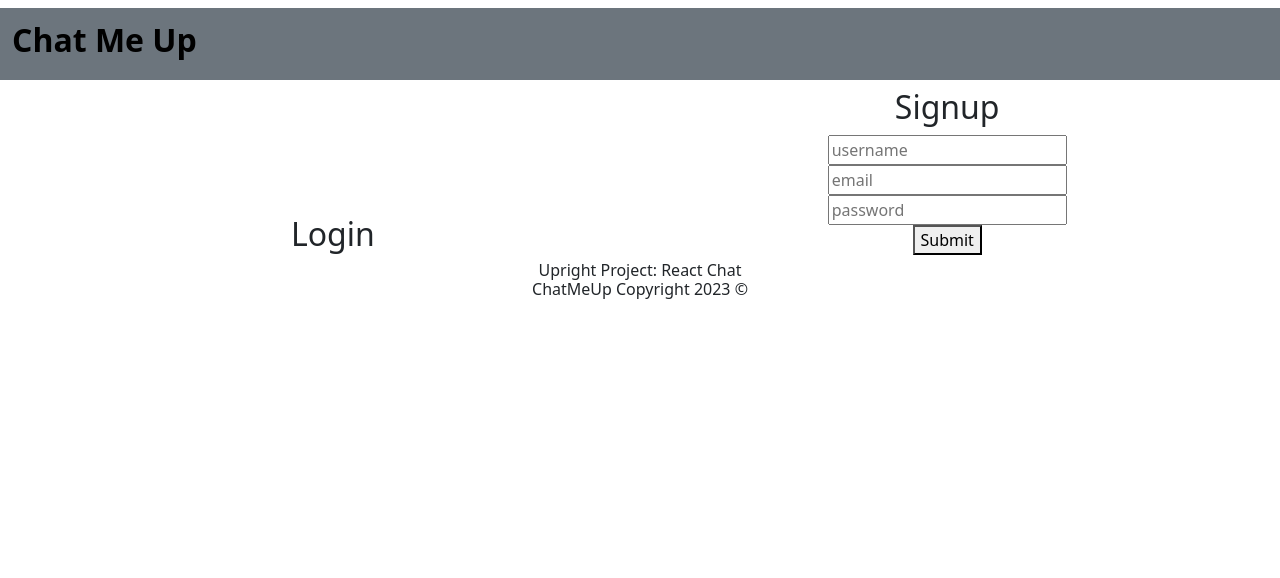
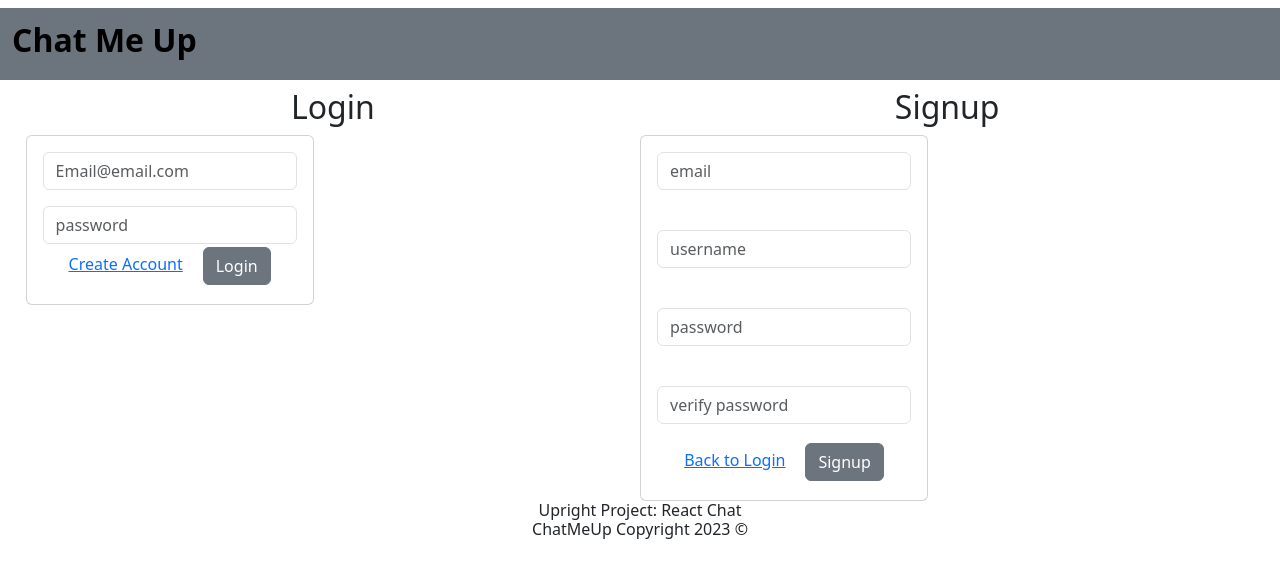
Before and after one commit to mburrow303/07_ChatServerClient, a React (Create React App) app: page / in a window 1280 px wide. Shown: the top 578 px of the page. Built offline with nearby package versions, Linux system fonts and the light colour scheme.

Commit message:
Signup updated

```diff
--- a/src/components/auth/Auth.jsx
+++ b/src/components/auth/Auth.jsx
@@ -1,25 +1,21 @@
-
-//import Login from './login/Login';
-import Signup from './signup/Signup';
+import Login from "./login/Login";
+import Signup from "./signup/Signup";
 
 function Auth(props) {
   return (
     <>
-
-    <div style={{width: '48%', display: 'inline-block'}}>
+      <div style={{ width: "48%", display: "inline-block" }}>
         <h2>Login</h2>
-     {/* place the login component here */}
-   {/* <Login setToken={props.setToken}/> */}
+        {/* Login Component */}
+        <Login setToken={props.setToken} />
       </div>
-    <div style={{width: '48%', display: 'inline-block'}}>
+      <div style={{ width: "48%", display: "inline-block" }}>
+        <h2>Signup</h2>
         {/* Signup Component */}
-     <h2>Signup</h2>
-     <Signup setToken={props.setToken}/>
+        <Signup setToken={props.setToken} />
       </div>
-
     </>
-
-  )
+  );
 }
 
 export default Auth;
--- a/src/components/auth/login/Login.jsx
+++ b/src/components/auth/login/Login.jsx
@@ -1,65 +1,76 @@
-import { useState } from 'react';
-import { useNavigate } from 'react-router-dom';
-import { Card, Cardbody, CardLink, Form, FormGroup, Input, Button } from 'reactstrap';
+import { useState } from "react";
+import { useNavigate } from "react-router-dom";
+import {
+  Card,
+  CardBody,
+  CardLink,
+  Form,
+  FormGroup,
+  Input,
+  Button,
+} from "reactstrap";
 
 function Login({ setToken }) {
-
   const navigate = useNavigate();
 
-  const [email, setEmail] = useState('');
-  const [password, setPassword] = useState('');
+  const [email, setEmail] = useState("");
+  const [password, setPassword] = useState("");
 
   async function loginUser(e) {
-    e.preventDefault(); // stop the page from reloading
+    e.preventDefault();
 
-    const response = await fetch('http://localhost:4000/user/login', {
+    const response = await fetch("http://localhost:4000/user/login", {
       headers: new Headers({
-        'content-type': 'application/json'
+        "content-type": "application/json",
       }),
-      method: 'POST',
+      method: "POST",
       body: JSON.stringify({
         email,
-        password
-      })
+        password,
+      }),
     });
 
     const results = await response.json();
     console.log(response.status);
     setToken(results.token);
-    if(response.status === 200)
-      navigate('/about')
+    if (response.status === 200) navigate("/");
   }
 
   return (
     <div>
       <Card
         style={{
-    width: '18rem'
+          width: "18rem",
         }}
       >
-  <Cardbody>
+        <CardBody>
           <Form onSubmit={loginUser}>
             <FormGroup>
               <Input
                 placeholder="Email@email.com"
-          onChange={e => setEmail(e.target.value)}
+                onChange={(e) => setEmail(e.target.value)}
               />
             </FormGroup>
             <Input
               placeholder="password"
               type="password"
-          onChange={e => setPassword(e.target.value)}
+              onChange={(e) => setPassword(e.target.value)}
             />
-        <CardLink href="http://localhost:3000/user/signup">
+            <CardLink
+              style={{ margin: "3px 10px" }}
+              href="http://localhost:3000/user/signup"
+            >
               Create Account
             </CardLink>
 
-        <Button type="submit">Login</Button>
+            <Button style={{ margin: "3px 10px" }} type="submit">
+              Login
+            </Button>
           </Form>
-      </Cardbody>
+        </CardBody>
       </Card>
     </div>
-  )
+  );
 }
 
 export default Login;
--- a/src/components/auth/signup/Signup.jsx
+++ b/src/components/auth/signup/Signup.jsx
@@ -1,35 +1,81 @@
-import {useState} from 'react'
-import {useNavigate} from 'react-router-dom'
+import { useState } from "react";
+import { useNavigate } from "react-router-dom";
+import {
+  Card,
+  CardBody,
+  CardLink,
+  Form,
+  FormGroup,
+  Input,
+  Button,
+} from "reactstrap";
 
 function Signup(props) {
   const navigate = useNavigate();
-  const [username, setUsername] = useState('');
-  const [email, setEmail] = useState('');
-  const [password, setPassword] = useState('');
+  const [username, setUsername] = useState("");
+  const [email, setEmail] = useState("");
+  const [password, setPassword] = useState("");
 
-  const signupRoute = 'http://127.0.0.1:4000/user/signup';
+  const signupRoute = "http://127.0.0.1:4000/user/signup";
 
   return (
     <div>
-      <form>
-        <input placeholder="username" onChange={
-          (e) => {
-            setUsername(e.target.value)
-          }
-        } />
-        <br />
-        <input placeholder="email" onChange={
-          (e) => {
-            setEmail(e.target.value)
-          }
-        } />
-        <br />
-        <input placeholder="password" type="password" onChange={
-          e => setPassword(e.target.value)
-        } />
-        <br />
-        <button type="submit" onClick={displayInputFields}>Submit</button>
-      </form>
+      <Card
+        style={{
+          width: "18rem",
+        }}
+      >
+        <CardBody>
+          <Form>
+            <FormGroup>
+              <Input
+                placeholder="email"
+                onChange={(e) => {
+                  setEmail(e.target.value);
+                }}
+              />
+            </FormGroup>
+            <br />
+            <FormGroup>
+              <Input
+                placeholder="username"
+                onChange={(e) => {
+                  setUsername(e.target.value);
+                }}
+              />
+            </FormGroup>
+            <br />
+            <FormGroup>
+              <Input
+                placeholder="password"
+                type="password"
+                onChange={(e) => setPassword(e.target.value)}
+              />
+            </FormGroup>
+            <br />
+            <FormGroup>
+              <Input
+                placeholder="verify password"
+                type="password" /*
+                onChange={ e => setPassword(e.target.value)} */
+              />
+            </FormGroup>
+            <CardLink
+              style={{ margin: "3px 10px" }}
+              href="http://localhost:3000/user/Login"
+            >
+              Back to Login
+            </CardLink>
+            <Button
+              style={{ margin: "3px 10px" }}
+              type="submit"
+              onClick={displayInputFields}
+            >
+              Signup
+            </Button>
+          </Form>
+        </CardBody>
+      </Card>
 
       {/*
         username !== ''
@@ -39,11 +85,11 @@ function Signup(props) {
         null
       */}
     </div>
-  )
+  );
 
-  async function displayInputFields (e) {
+  async function displayInputFields(e) {
     e.preventDefault();
-    console.log('testing this function');
+    console.log("testing this function");
     console.log(username);
     console.log(email);
     console.log(password);
@@ -51,24 +97,23 @@ function Signup(props) {
     try {
       let response = await fetch(signupRoute, {
         headers: new Headers({
-          'content-type': 'application/json'
+          "content-type": "application/json",
         }),
-        method: 'POST',
+        method: "POST",
         body: JSON.stringify({
           username: username,
           email: email,
-          password: password
-        })
+          password: password,
+        }),
       });
 
       let results = await response.json();
-      console.log(results); // print the results to see if the fetch works
+      console.log(results);
       props.setToken(results.token);
-      if(response.status === 200)
-      navigate('/about')
-   } catch(error) {
-    console.log(error);
-   }
+      if (response.status === 200) navigate("/");
+    } catch (error) {
+      console.log(error);
+    }
   }
 }
 
@@ -78,56 +123,7 @@ function DisplayUser(props) {
       <h2>Username: {props.username}</h2>
       <h2>Password: {props.password}</h2>
     </div>
-  )
+  );
 }
 
-{ /*
-import {
-  Card,
-  CardBody,
-  CardTitle,
-  CardText,
-  ListGroup,
-  ListGroupItem,
-  CardLink
-} from 'reactstrap';
-
-<Card
-  style={{
-    width: '18rem'
-  }}
->
-  <img
-    alt="Card"
-    src="https://picsum.photos/300/200"
-  />
-  <CardBody>
-    <CardTitle tag="h5">
-      Card Title
-    </CardTitle>
-    <CardText>
-      This is some text within a card body.
-    </CardText>
-  </CardBody>
-  <ListGroup flush>
-    <ListGroupItem>
-      An item
-    </ListGroupItem>
-    <ListGroupItem>
-      A second item
-    </ListGroupItem>
-    <ListGroupItem>
-      And a third item
-    </ListGroupItem>
-  </ListGroup>
-  <CardBody>
-    <CardLink href="#">
-      Card Link
-    </CardLink>
-    <CardLink href="#">
-      Another Card Link
-    </CardLink>
-  </CardBody>
-</Card> */}
-
-export default Signup
+export default Signup;
```
Also changed, not shown: src/App.jsx (+14 -22 lines), src/components/footer/Footer.jsx (+8 -8 lines), src/components/nav/Nav.jsx (+13 -19 lines), src/index.js (+7 -8 lines). Lines whose indentation alone changed are shown as unchanged.
